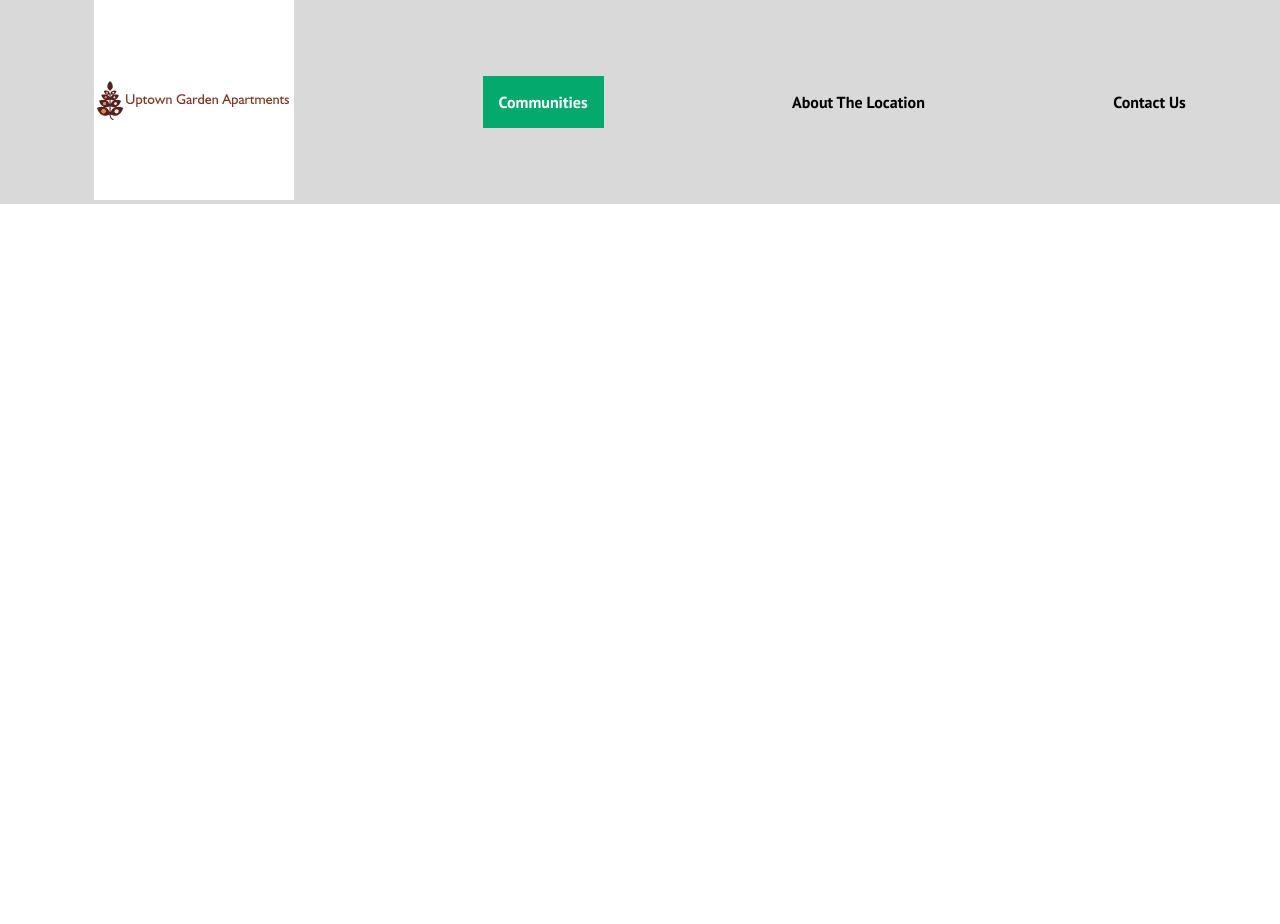
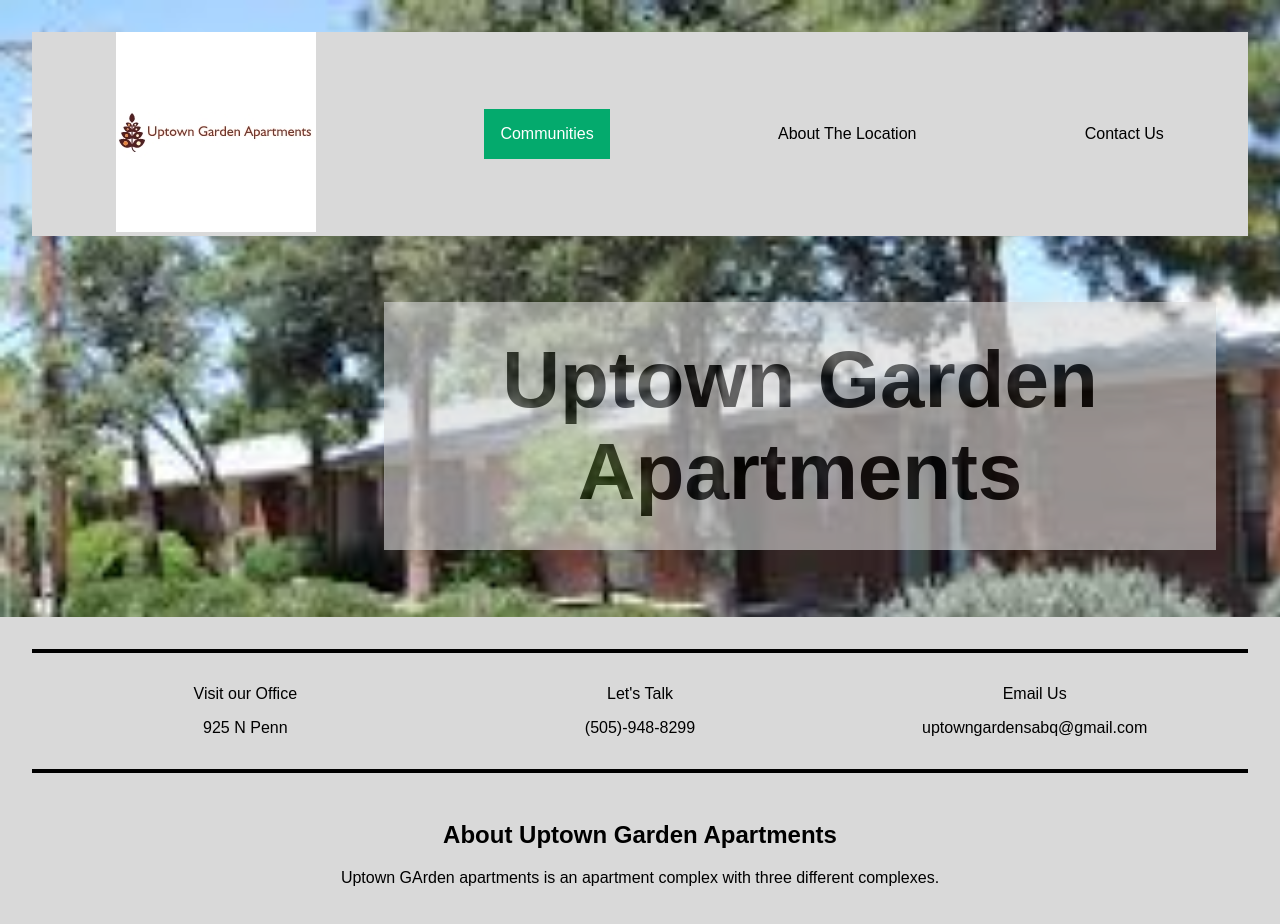
Before and after one commit to piperjarrett/uptown-garden-apartments, a React (Create React App) app: page / in a window 1280 px wide. Shown: the top 924 px of the page. Before the commit the page ends 800 px from the top, so only its background shows below. Built offline with nearby package versions, Linux system fonts and the light colour scheme.

Commit message:
add content to home page

```diff
--- a/src/App/App.css
+++ b/src/App/App.css
@@ -1,10 +1,18 @@
-@import url("https://fonts.googleapis.com/css2?family=PT+Sans:wght@700&display=swap");
+@import url("https://fonts.googleapis.com/css?family=Josefin Slab");
 
 * {
   font-family: "PT Sans", sans-serif;
+
+}
+
+html {
+  background: url('../assets/complex-image.jpg');
+  -webkit-background-size: cover;
+  -moz-background-size: cover;
+  -o-background-size: cover;
+  background-size: cover;
 }
 
 .App {
   text-align: center;
-  background: url("../assets/complex-image.jpg")
 }
--- a/src/App/App.js
+++ b/src/App/App.js
@@ -1,11 +1,12 @@
 import NavBar from "../NavBar/NavBar";
-
+import Home from "../Home/Home";
 import "./App.css";
 
 function App() {
   return (
     <section className="App">
       <NavBar />
+      <Home />
     </section>
   );
 }
--- /dev/null
+++ b/src/Home/Home.css
@@ -0,0 +1,30 @@
+h1 {
+    background-color: #D9D9D9;
+    opacity: .6;
+    padding: 2rem;
+    width: 60%;
+    font-size: 5rem;
+    margin-left: 30%;
+}
+
+.homepage-content-container {
+    background: #D9D9D9;
+    padding: 2rem;
+}
+
+.homepage-contact {
+    display: flex;
+    justify-content: space-around;
+    border-top: 0.3rem solid;
+    border-bottom: 0.3rem solid;
+    padding: 1rem;
+}
+
+.homepage-contact-info {
+    width: 15rem;
+    overflow-wrap: break-word;
+}
+
+.about-info {
+    margin-top: 3rem;
+}
--- /dev/null
+++ b/src/Home/Home.js
@@ -0,0 +1,34 @@
+import "./Home.css";
+
+const Home = () => {
+  return (
+    <div className="home">
+      <h1>Uptown Garden Apartments</h1>
+      <div className="homepage-content-container">
+        <div className="homepage-contact">
+          <div className="homepage-contact-info">
+            <p>Visit our Office</p>
+            <p>925 N Penn</p>
+          </div>
+          <div className="homepage-contact-info">
+            <p>Let's Talk</p>
+            <p>(505)-948-8299</p>
+          </div>
+          <div className="homepage-contact-info">
+            <p>Email Us</p>
+            <p>uptowngardensabq@gmail.com</p>
+          </div>
+        </div>
+        <div className="about-info">
+          <h2>About Uptown Garden Apartments</h2>
+          <p>
+            Uptown GArden apartments is an apartment complex with three
+            different complexes.{" "}
+          </p>
+        </div>
+      </div>
+    </div>
+  );
+};
+
+export default Home;
--- a/src/NavBar/NavBar.css
+++ b/src/NavBar/NavBar.css
@@ -1,4 +1,5 @@
 .nav-bar {
+  margin: 2rem;
     display: flex;
     align-items: center;
     justify-content: space-around;
```
